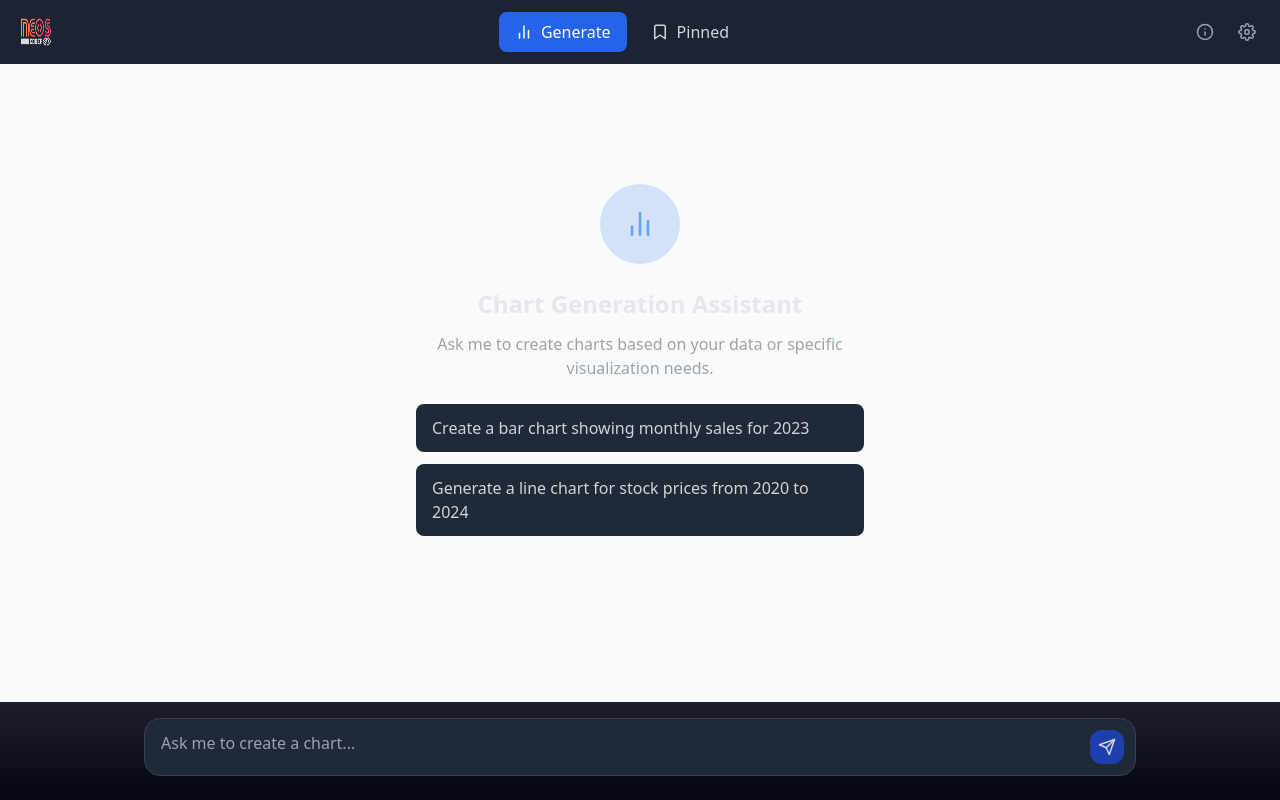
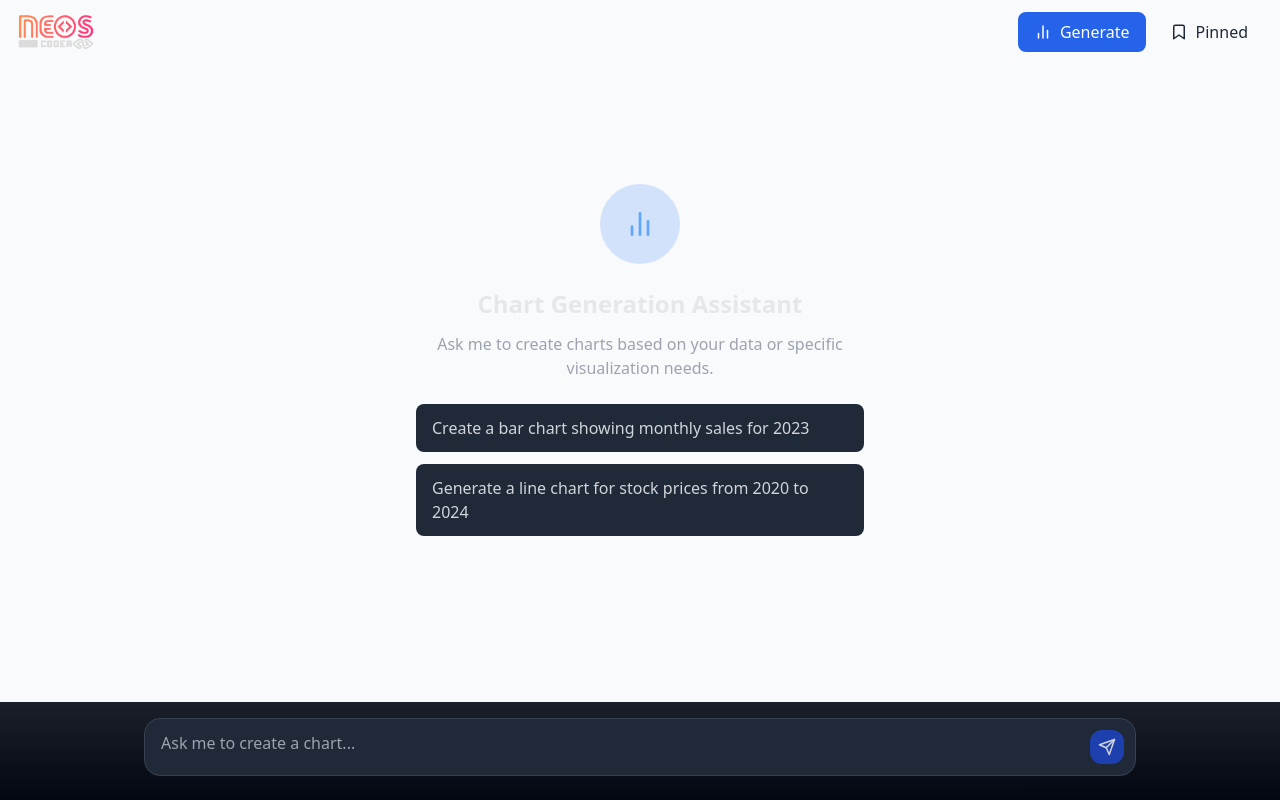
Before and after one commit to alifrahman363/AI-Dashboard, a Next.js app in the folder fe-dashboard/: page / in a window 1280 px wide. Built offline with nearby package versions, Linux system fonts and the light colour scheme.

Commit message:
updated UI

```diff
--- a/fe-dashboard/src/app/page.tsx
+++ b/fe-dashboard/src/app/page.tsx
@@ -304,8 +304,8 @@ export default function Home() {
       )}
 
       {activeTab === 'pinned' && (
-        <div className="max-w-7xl mx-auto w-full px-4 pb-8">
-          <h1 className="text-2xl font-semibold text-gray-200 mb-8 mt-6">Your Pinned Charts</h1>
+        <div className="max-w-7xl mx-auto w-full px-4 pb-8 mt-10">
+          {/* <h1 className="text-2xl font-semibold text-gray-200 mb-8 mt-6">Your Pinned Charts</h1> */}
 
           {loading ? (
             <div className="flex justify-center items-center py-12">
--- a/fe-dashboard/src/components/Navbar.tsx
+++ b/fe-dashboard/src/components/Navbar.tsx
@@ -31,21 +31,21 @@ export default function Navbar() {
     return (
         <nav
             className={`fixed top-0 left-0 w-full z-50 transition-all duration-300 ${scrolled
-                ? 'bg-gray-900/95 backdrop-blur-md shadow-lg'
+                ? 'bg-gray-200 backdrop-blur-md shadow-lg'
                 : 'bg-transparent'
                 }`}
         >
-            <div className="max-w-7xl mx-auto px-4 bg-gray-900/95 ">
+            <div className="max-w-7xl mx-auto px-4">
                 <div className="flex items-center justify-between h-16">
                     {/* Logo */}
-                    <div className="flex items-center gap-3">
-                        <div className="flex items-center justify-center w-10 h-10   rounded-xl">
-                            {/* <FiBarChart2 size={22} color="white" /> */}
-                            {/* add logo */}
-                            <img src="images/logo.png" alt="Logo" className="w-8 h-8" />
-                        </div>
-                        {/* <span className="text-lg font-semibold text-white">ChartGPT</span> */}
-                    </div>
+                    {/* <div className="flex items-center gap-3"> */}
+                    {/* <div className="flex items-center justify-center w-10 h-10   rounded-xl"> */}
+                    {/* <FiBarChart2 size={22} color="white" /> */}
+                    {/* add logo */}
+                    <img src="images/logo.png" alt="Logo" className="w-20 h-10" />
+                    {/* </div> */}
+                    {/* <span className="text-lg font-semibold text-white">ChartGPT</span> */}
+                    {/* </div> */}
 
                     {/* Desktop Navigation */}
                     <div className="hidden md:flex items-center gap-2">
@@ -53,7 +53,7 @@ export default function Navbar() {
                             onClick={() => handleTabChange('generate')}
                             className={`flex items-center gap-2 px-4 py-2 rounded-lg ${activeTab === 'generate'
                                 ? 'bg-blue-600 text-white'
-                                : 'text-gray-300 hover:bg-gray-800'
+                                : 'text-gray-800 hover:bg-gray-300'
                                 } transition-colors duration-200`}
                         >
                             <FiBarChart2 size={18} />
@@ -63,7 +63,7 @@ export default function Navbar() {
                             onClick={() => handleTabChange('pinned')}
                             className={`flex items-center gap-2 px-4 py-2 rounded-lg ${activeTab === 'pinned'
                                 ? 'bg-blue-600 text-white'
-                                : 'text-gray-300 hover:bg-gray-800'
+                                : 'text-gray-800 hover:bg-gray-300'
                                 } transition-colors duration-200`}
                         >
                             <FiBookmark size={18} />
@@ -72,14 +72,14 @@ export default function Navbar() {
                     </div>
 
                     {/* Right Side Controls - Desktop Only */}
-                    <div className="hidden md:flex items-center gap-2">
+                    {/* <div className="hidden md:flex items-center gap-2">
                         <button className="p-2 text-gray-400 hover:text-gray-200 hover:bg-gray-800 rounded-lg transition-colors">
                             <FiInfo size={18} />
                         </button>
                         <button className="p-2 text-gray-400 hover:text-gray-200 hover:bg-gray-800 rounded-lg transition-colors">
                             <FiSettings size={18} />
                         </button>
-                    </div>
+                    </div> */}
 
                     {/* Mobile Menu Button */}
                     <button
```
